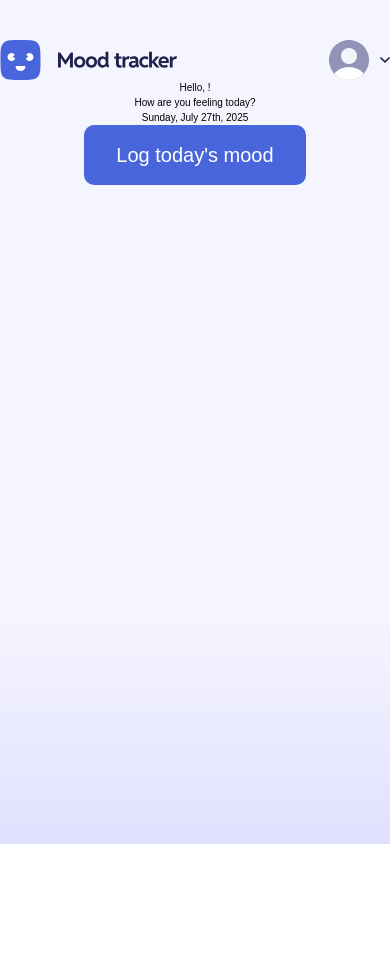
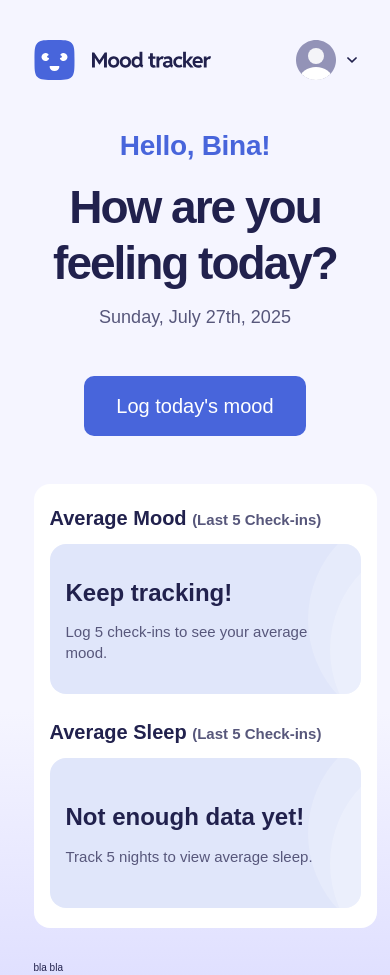
Before and after one commit to SabinaCristea/mood-tracking, a Next.js app: page /home in a window 390 px wide. Before the commit the page ends 844 px from the top, so only its background shows below. Built offline with nearby package versions, Linux system fonts and the light colour scheme; no server answers; a web font is replaced by a local one.

Commit message:
Style cta section, create averages sections and style for mobile

```diff
--- a/src/_styles/globals.css
+++ b/src/_styles/globals.css
@@ -6,7 +6,7 @@ html {
 
 body {
   margin: 0;
-  height: 100vh;
+  /* height: 100vh; */
   background: linear-gradient(180deg, #f5f5ff 72.99%, #e0e0ff 100%);
   background-repeat: no-repeat;
 }
--- a/src/app/home/page.tsx
+++ b/src/app/home/page.tsx
@@ -7,6 +7,7 @@ import Image from "next/image";
 import { useEffect, useState } from "react";
 import placeholderImage from "../../../public/assets/images/avatar-placeholder.svg";
 import dropdownArrow from "../../../public/assets/images/icon-dropdown-arrow.svg";
+import pattern from "../../../public/assets/images/bg-pattern-averages.svg";
 import formatDate from "@/_lib/helpers/formatDate";
 
 export default function HomePage() {
@@ -21,7 +22,7 @@ export default function HomePage() {
   const today = formatDate(new Date());
 
   return (
-    <div className="pt-[4rem] max-w-[117rem] mx-auto">
+    <div className="pt-[4rem] px-[1rem] sm:px-[2rem] max-w-[34.3rem]  sm:max-w-[70.4rem] lg:max-w-[117rem] mx-auto text-neutral-900">
       {/* <h1 className="text-2xl font-bold">
         Welcome {userId ? `User ${userId}` : "Guest"}
       </h1>
@@ -33,6 +34,7 @@ export default function HomePage() {
       >
         Log out
       </button> */}
+      {/* HEADER */}
       <div className="flex justify-between">
         <Image src={logo} alt="Logo" />
         <div className="flex gap-[1rem]">
@@ -40,20 +42,78 @@ export default function HomePage() {
           <Image src={dropdownArrow} alt="photo" />
         </div>
       </div>
-      <div className="flex flex-col w-full justify-center items-center">
-        <h4>Hello, {userId}!</h4>
+      {/* CTA - SALUTATION */}
+      <div className="flex flex-col w-full justify-center items-center mt-[4.8rem] gap-[1.6rem]">
+        <h4 className="text-[2.8rem] md:text-[3.2rem] text-blue-600 leading-[130%] md:leading-[140%] tracking-[-0.3px] font-bold">
+          {/* Hello, {userId}! */}
+          Hello, Bina!
+        </h4>
 
-        <h1>How are you feeling today?</h1>
-        <p>{today}</p>
+        <h1 className="text-[4.6rem] md:text-[5.2rem] leading-[120%] md:leading-[140%] tracking-[-2px] font-bold text-center">
+          How are you feeling today?
+        </h1>
+        <p className="text-[1.8rem]  text-neutral-600 leading-[120%]">
+          {today}
+        </p>
 
         <button
           type="submit"
-          className="bg-blue-600 rounded-[1rem] text-neutral-0 text-[2rem] px-[3.2rem] h-[6rem] hover:bg-blue-700 hover:cursor-pointer outline-focus"
+          className="bg-blue-600 rounded-[1rem] text-neutral-0 text-[2rem] px-[3.2rem] h-[6rem] hover:bg-blue-700 hover:cursor-pointer outline-focus mt-[3.2rem]"
         >
           Log today&apos;s mood
         </button>
       </div>
-      <div></div>
+
+      {/* AVERAGE MOOD */}
+      <div className="mt-[4.8rem] bg-white rounded-[1.6rem] flex flex-col gap-[2.4rem] px-[1.6rem] py-[2rem] w-[34.3rem]">
+        {/* average mood */}
+        <div className="flex flex-col gap-[1.2rem]">
+          <p className="text-[2rem] leading-[140%] font-semibold">
+            Average Mood{" "}
+            <span className="text-neutral-600 text-[1.5rem] leading-[140%] ">
+              (Last 5 Check-ins)
+            </span>
+          </p>
+          <div className="bg-blue-100 rounded-[1.6rem] flex flex-col gap-[1.2rem] justify-center h-[15rem] px-[1.6rem] py-[2rem] relative overflow-hidden">
+            <h4 className="text-[2.4rem] leading-[140%] font-semibold ">
+              Keep tracking!
+            </h4>
+            <p className="text-neutral-600 text-[1.5rem] leading-[140%]">
+              Log 5 check-ins to see your average mood.
+            </p>
+            <Image
+              src={pattern}
+              alt="pattern"
+              className="absolute z-[100] top-[-3.5rem] right-[-19rem]"
+            />
+          </div>
+        </div>
+        {/* average sleep */}
+        <div className="flex flex-col gap-[1.2rem]">
+          <p className="text-[2rem] leading-[140%] font-semibold">
+            Average Sleep{" "}
+            <span className="text-neutral-600 text-[1.5rem] leading-[140%]">
+              (Last 5 Check-ins)
+            </span>
+          </p>
+          <div className="bg-blue-100 rounded-[1.6rem] flex flex-col gap-[1.2rem] justify-center h-[15rem] px-[1.6rem] py-[2rem] relative overflow-hidden">
+            <h4 className="text-[2.4rem] leading-[140%] font-semibold ">
+              Not enough data yet!
+            </h4>
+            <p className="text-neutral-600 text-[1.5rem] leading-[140%]">
+              Track 5 nights to view average sleep.
+            </p>
+            <Image
+              src={pattern}
+              alt="pattern"
+              className="absolute z-[100] top-[-3.5rem] right-[-19rem]"
+            />
+          </div>
+        </div>
+      </div>
+
+      {/* MOOD AND SLEEP TRENDS */}
+      <div className="mt-[3.2rem]">bla bla</div>
     </div>
   );
 }
```
